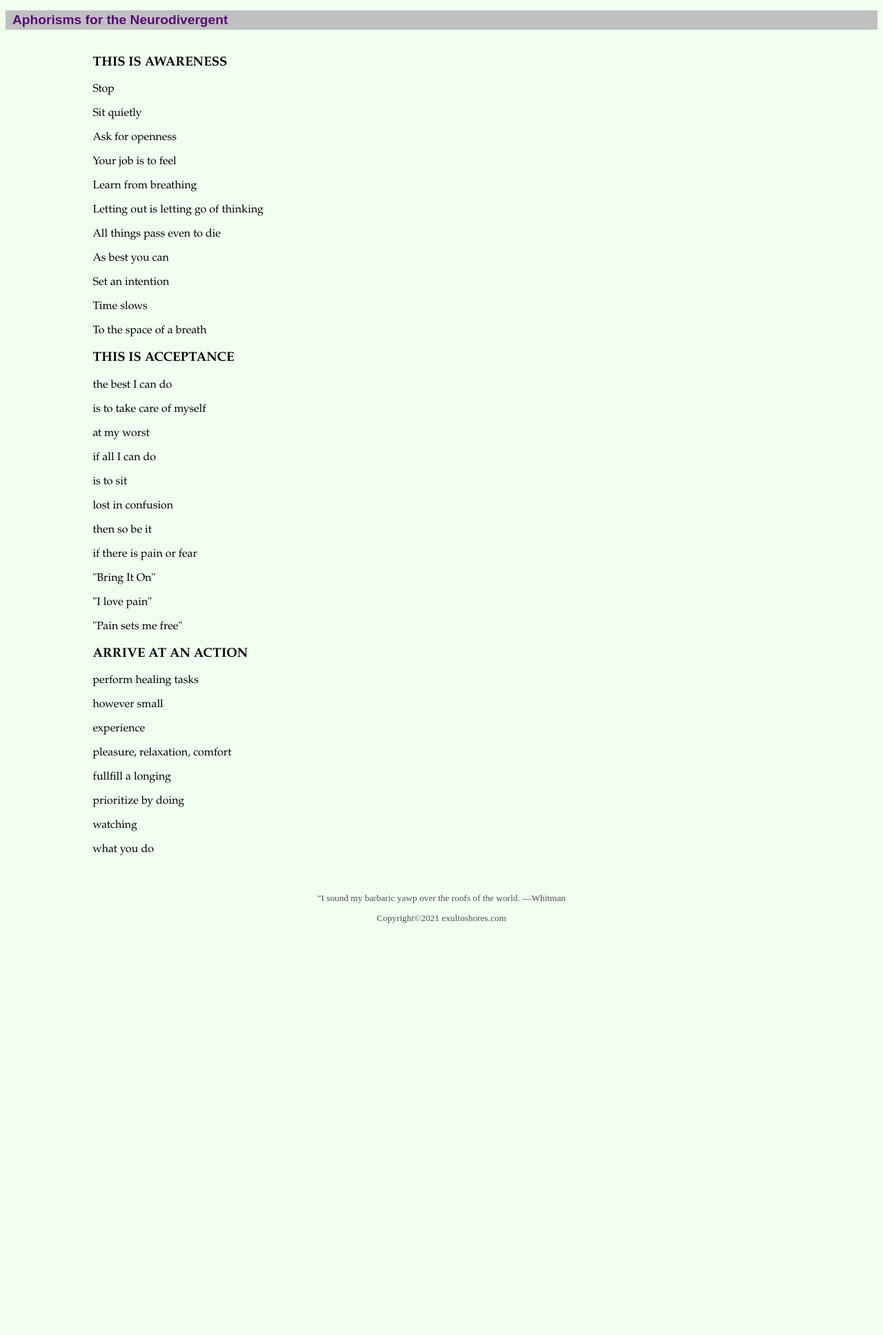
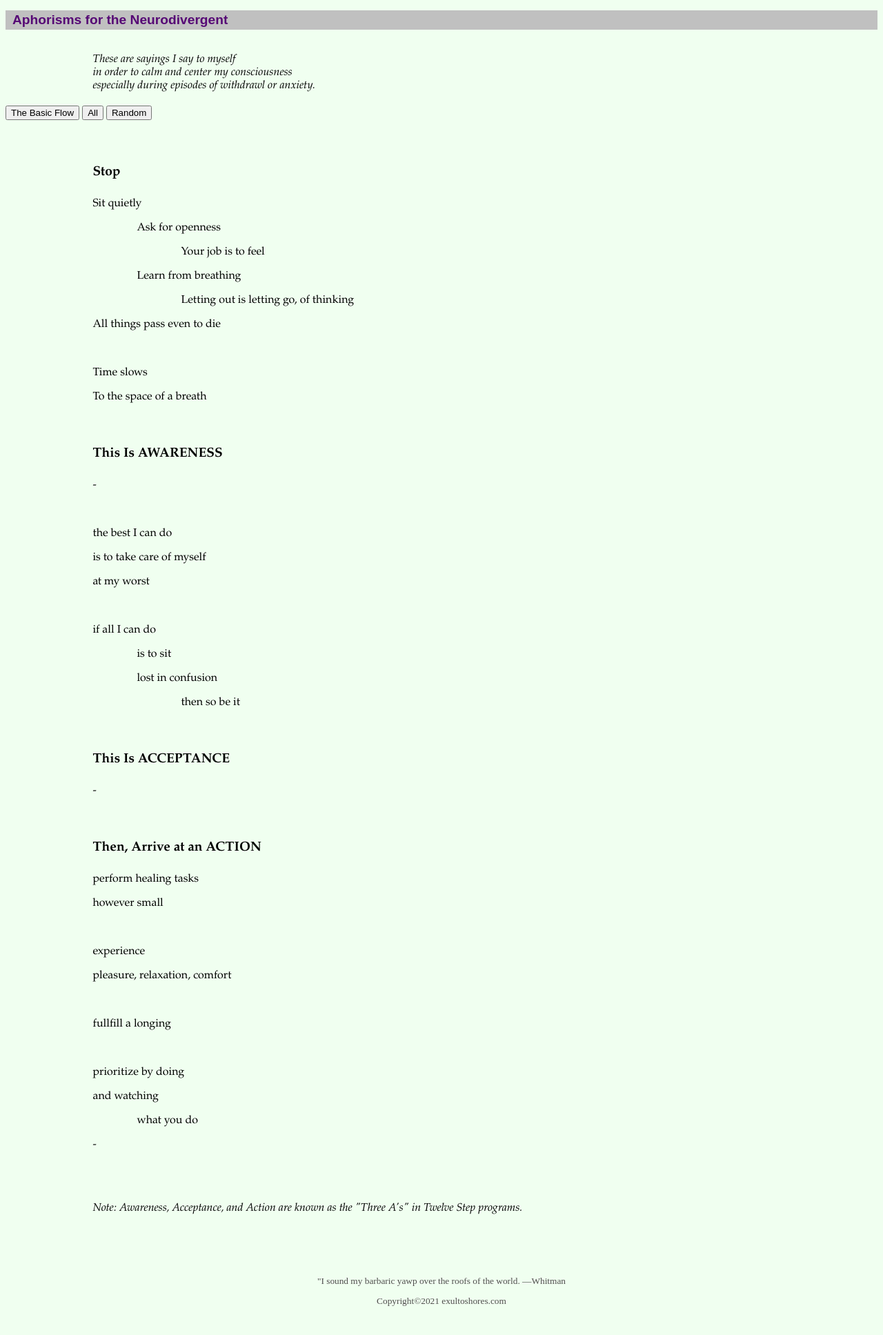
Before and after one commit to alanisaacs/alongthelonging, a Flask app: page /aphorisms in a window 1280 px wide. Shown: the part 78-2013 px from the top of the page at 69% size. Before the commit the page ends 1416 px from the top, so only its background shows below. Run offline with Flask 2, Linux system fonts and the light colour scheme.

Commit message:
Reformat Aphorisms, The Basic Flow

```diff
--- a/aphorisms/templates/aphorisms.html
+++ b/aphorisms/templates/aphorisms.html
@@ -5,53 +5,74 @@
 <div class=bar_header>Aphorisms for the Neurodivergent</div>
 
 <div class=article>
-    <h3>THIS IS AWARENESS</h3>
-    <p>Stop</p>
+    <p><em>These are sayings I say to myself<br>
+    in order to calm and center my consciousness<br>
+    especially during episodes of withdrawl or anxiety.</em></p>
+    <p></p>
+</div>
+
+<div class=bar_action>
+    <button>The Basic Flow</button> <button>All</button> <button>Random</button>
+</div>
+
+<div class=article>
+    <p>&nbsp;</p>
+    <h4>Stop</h4>
     <p>Sit quietly</p>
-    <p></p>
-    <p>Ask for openness</p>
-    <p>Your job is to feel</p>
-    <p>Learn from breathing</p>
-    <p>Letting out is letting go of thinking</p>
+    <p class=ti-1>Ask for openness</p>
+    <p class=ti-2>Your job is to feel</p>
+    <p class=ti-1>Learn from breathing</p>
+    <p class=ti-2>Letting out is letting go, of thinking</p>
     <p>All things pass even to die</p>
-    <p>As best you can</p>
-    <p>Set an intention</p>
-    <p></p>
+    <p>&nbsp;</p>
     <p>Time slows</p>
     <p>To the space of a breath</p>
-    <p></p>
-    <h3>THIS IS ACCEPTANCE</h3>
+    <p>&nbsp;</p>
+    <h4>This Is AWARENESS</h4>
+    <p>-</p>
+    <p>&nbsp;</p>
     <p>the best I can do</p>
     <p>is to take care of myself</p>
     <p>at my worst</p>
-    <p></p>
+    <p>&nbsp;</p>
     <p>if all I can do</p>
-    <p>is to sit</p>
-    <p>lost in confusion</p>
-    <p>then so be it</p>
-    <p></p>
-    <p>if there is pain or fear</p>
-    <p>"Bring It On"</p>
-    <p>"I love pain"</p>
-    <p>"Pain sets me free"</p>
-    <p></p>
-    <h3>ARRIVE AT AN ACTION</h3>
+    <p class=ti-1>is to sit</p>
+    <p class=ti-1>lost in confusion</p>
+    <p class=ti-2>then so be it</p>
+    <p>&nbsp;</p>
+    <h4>This Is ACCEPTANCE</h4>
+    <p>-</p>
+    <p>&nbsp;</p>
+    <h4>Then, Arrive at an ACTION</h4>
     <p>perform healing tasks</p>
     <p>however small</p>
-    <p></p>
+    <p>&nbsp;</p>
     <p>experience</p>
     <p>pleasure, relaxation, comfort</p>
-    <p></p>
+    <p>&nbsp;</p>
     <p>fullfill a longing</p>
-    <p></p>
+    <p>&nbsp;</p>
     <p>prioritize by doing</p>
-    <p>watching</p>
-    <p>what you do</p>
+    <p>and watching</p>
+    <p class=ti-1>what you do</p>
+    <p>-</p>
+    <p>&nbsp;</p>
+</div>
 
+<div class=article>
+    <p><em>Note: Awareness, Acceptance, and Action
+        are known as the "Three A's" in Twelve Step programs.</em>
+    </p>
+    <p>&nbsp;</p>
 </div>
 
 
 <!--
+    <p>if there is pain or fear</p>
+    <p class=ti-1>"Bring It On"</p>
+    <p class=ti-1>"I love pain"</p>
+    <p class=ti-1>"Pain sets me free"</p>
+    <p>&nbsp;</p>
 Hone your awareness of wrongful mechanisms
 Accept the wrongness. Feel the pain. That is the way to compassion.
 When it hurts to decide between the virulent possibles--do nothing.
--- a/static/styles_atl.css
+++ b/static/styles_atl.css
@@ -47,3 +47,55 @@ body {
     text-align: center;
     margin: 100px;
 }
+
+/* Article Defaults */
+
+.article {
+    /* color is in styles_all.css */
+}
+
+.align-r {
+    text-align: right;
+}
+
+.article > h1 {
+    font-size: 3em;
+    margin-left: 1rem;
+}
+
+.article > h2 {
+    font-size: 2em;
+    margin-left: .5rem;
+}
+
+.article > h3 {
+    font-size: 1.5em;
+    margin-left: .5rem;
+}
+
+.article > h4 {
+    font-weight: bold;
+    font-size: 1.2em;
+}
+
+/* Line Indents */
+
+.ti-1 {
+    text-indent: 4rem;
+}
+
+.ti-2 {
+    text-indent: 8rem;
+}
+
+.ti-3 {
+    text-indent: 12rem;
+}
+
+.ti-r0 {
+    text-align: right;
+}
+
+.ti-r1 {
+    text-align: right;
+}
```
